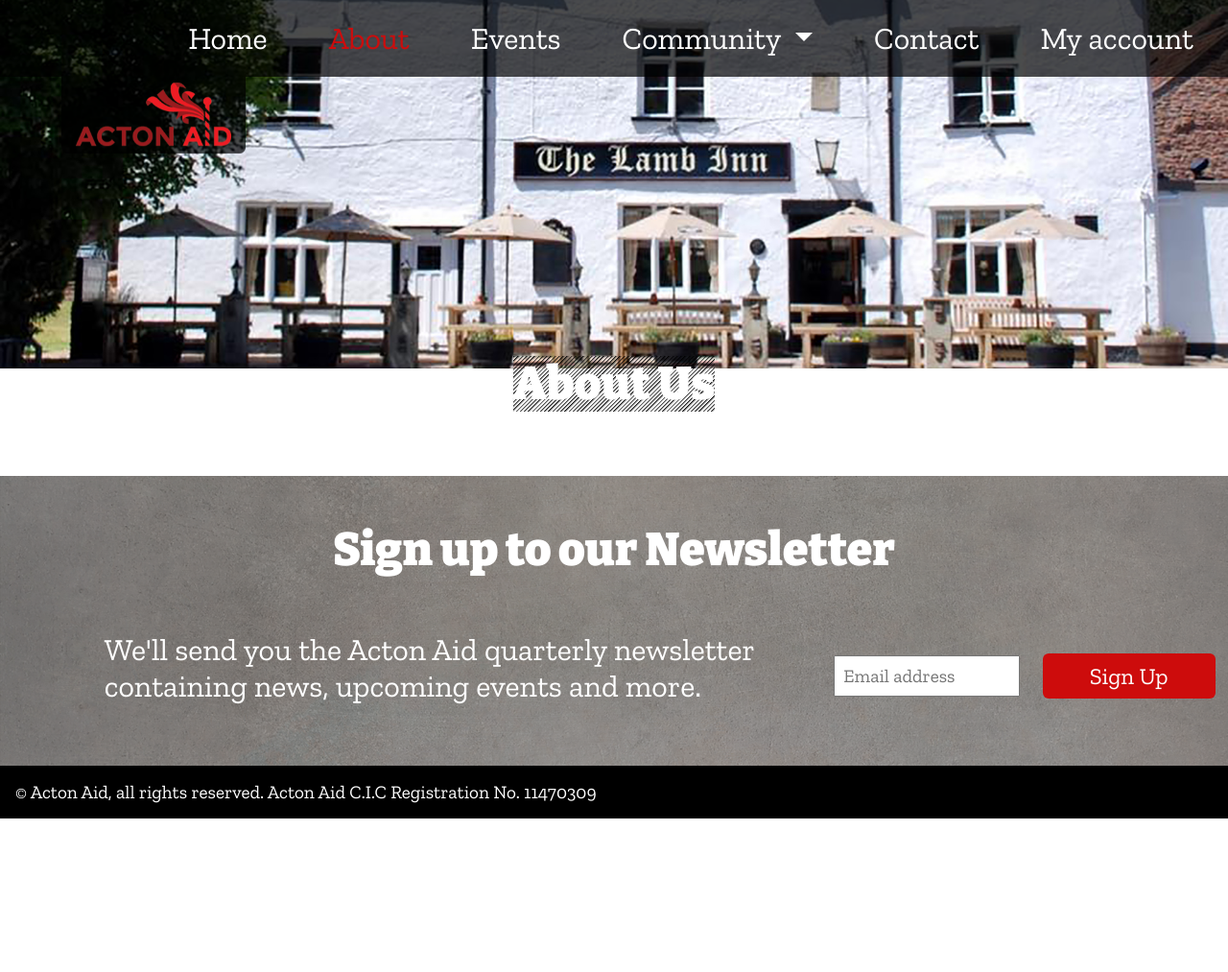
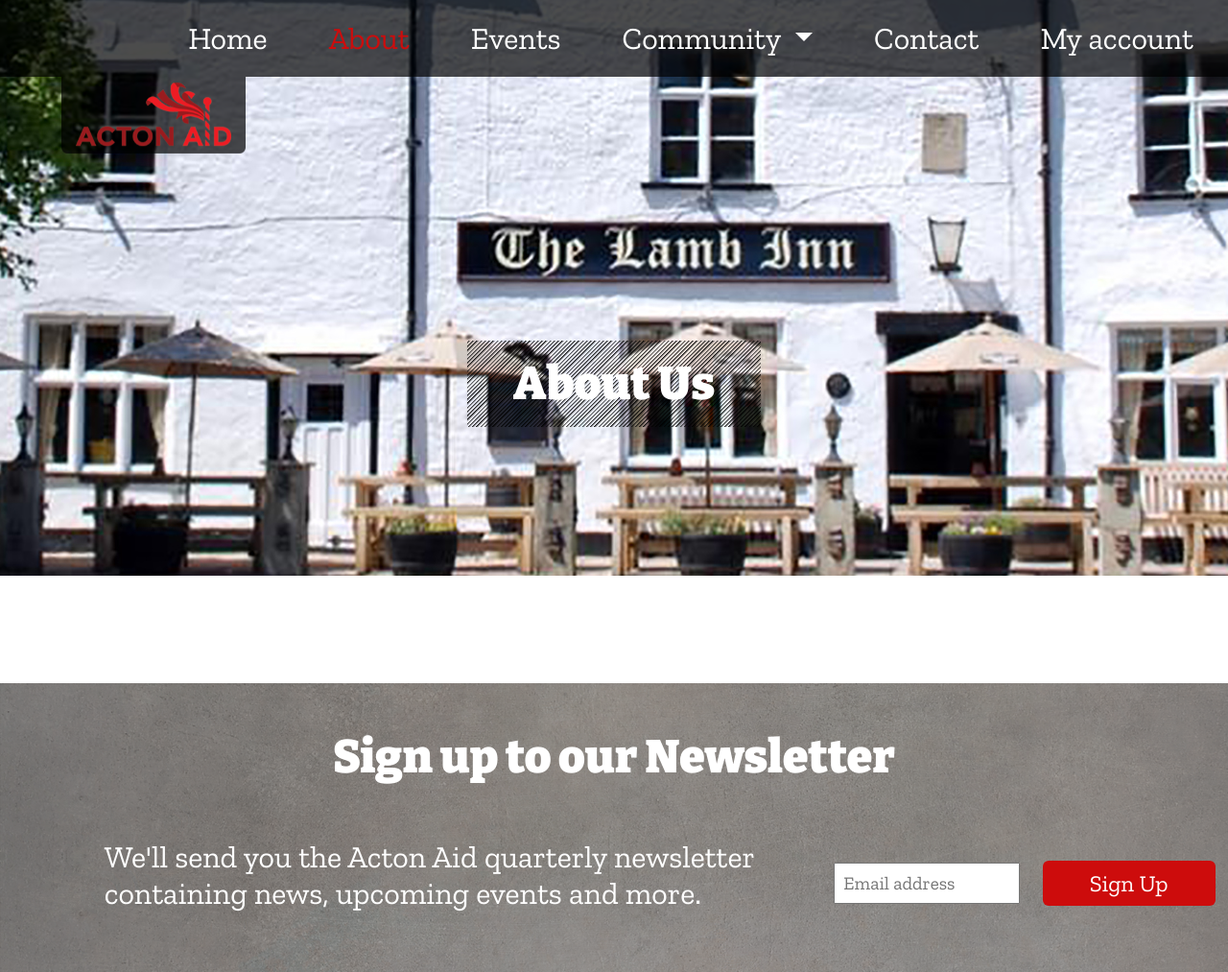
Before and after one commit to MichelleBritton/actonaid, a PHP site: page /about.html in a window 1280 px wide. Shown: the top 1013 px of the page at 96% size. Before the commit the page ends 853 px from the top, so only its background shows below. Run offline with PHP 8.4, Linux system fonts and the light colour scheme; some libraries are stand-ins or nearby versions.

Commit message:
Style hero image section

```diff
--- a/about.html
+++ b/about.html
@@ -65,7 +65,7 @@
     <!-- Hero Image -->
     <section id="hero-img" class="container-fluid g-0">
         <img src="assets/images/lamb.jpg" class="d-block w-100" alt="The Lamb Inn">
-        <h1 class="center-xy stripy-bg white">About Us</h1>
+        <h1 class="center-xy stripy-bg white text-center py-3 px-5">About Us</h1>
     </section>
     <!-- Text Section -->
     <section class="intro container-fluid text-center">
--- a/assets/css/style.css
+++ b/assets/css/style.css
@@ -223,13 +223,15 @@ header.shrink .dropdown-menu[data-bs-popper] {
     box-shadow: none;
 }
 
-/* Carousel
+/* Carousel / Hero Image
 ------------------------------------------------------------------*/
 #hero-carousel .carousel,
-#hero-carousel .carousel-item {
+#hero-carousel .carousel-item,
+#hero-img {
     height: 75vh;
 }
-.carousel-item img {
+.carousel-item img,
+#hero-img img {
     height: 100%;
     object-fit: cover;
 }
```
